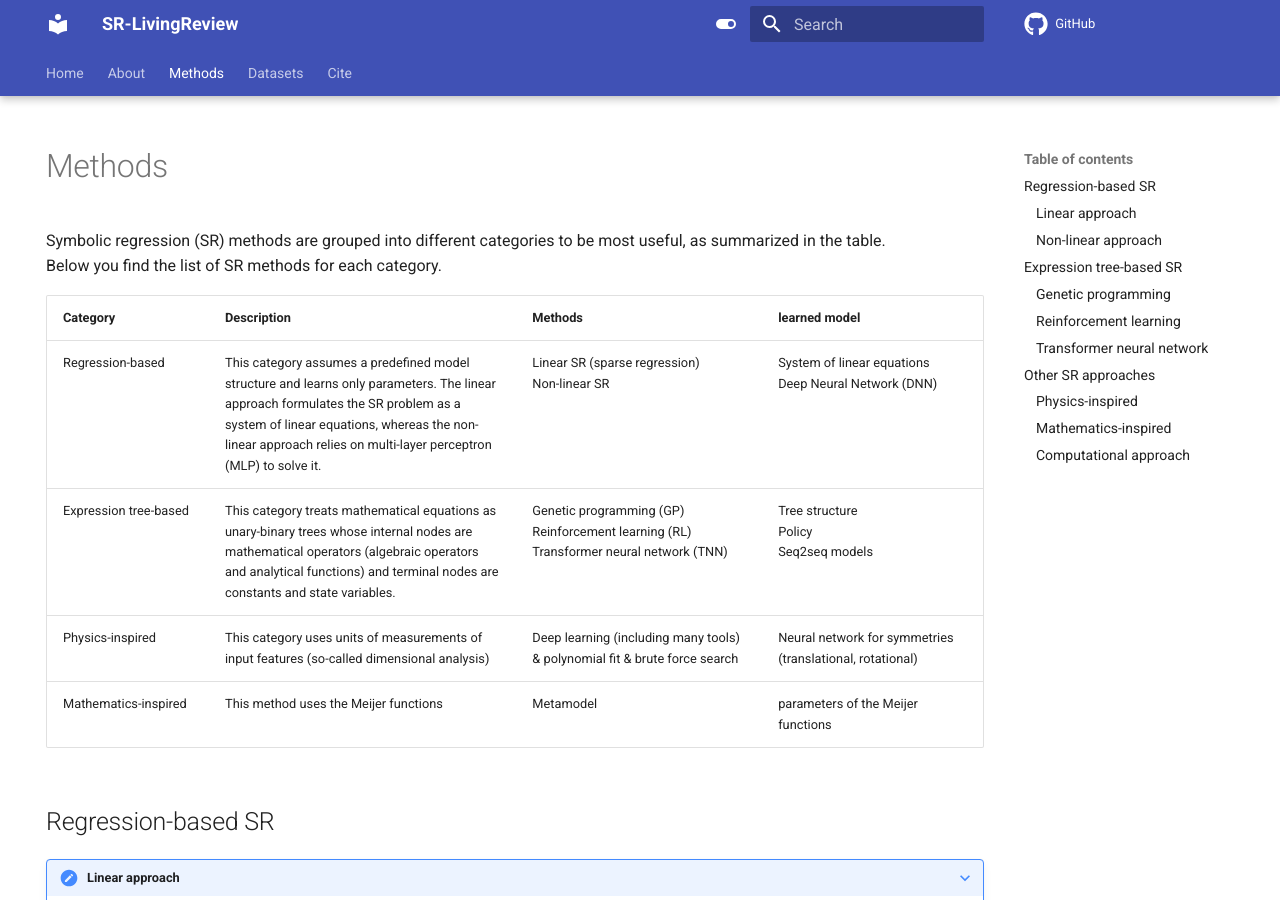
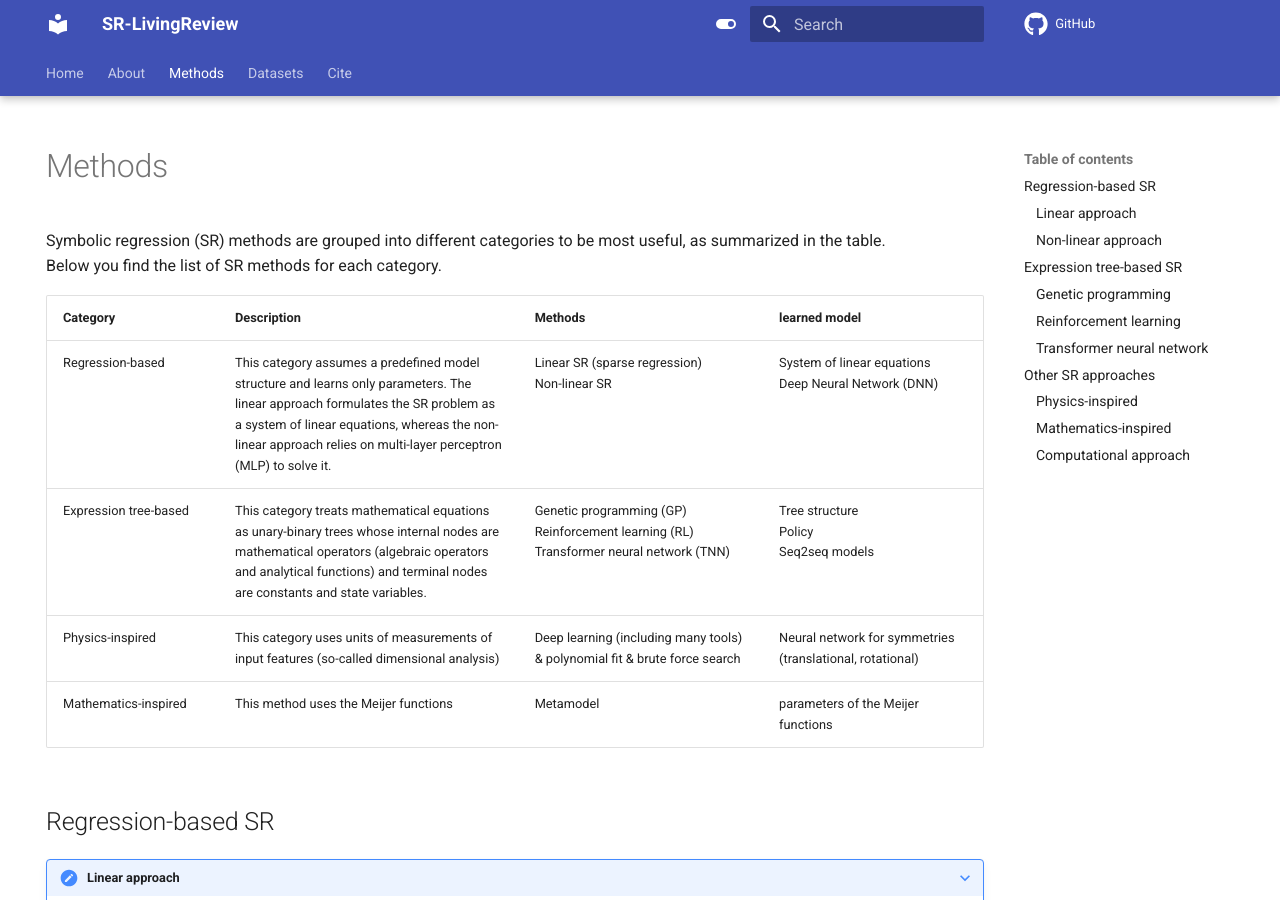
Before and after one commit to nmakke/SR-LivingReview, an MkDocs documentation site: the page built from docs/methods.md, in a window 1280 px wide and 900 px high. Built offline with MkDocs 1.6.1 and Material for MkDocs 9.7.7, drawn with Linux system fonts in a browser that asks for light colours; formulas are drawn with MathJax 3; comment, search, counter and statistics services are not loaded.

Commit message:
Update methods.md

```diff
--- a/docs/methods.md
+++ b/docs/methods.md
@@ -10,7 +10,7 @@ Below you find the list of SR methods for each category.
 <!--  **Other SR approaches** category includes methods inspired by other disciplines, such as physics and mathematics, to solve the SR problem.-->
 
 <!-- | Category | Description | Methods | learned model |-->
-| <div style="width:130px">Category</div> | <div style="width:200px">Description</div> | <div style="width:200px">Methods</div> | <div style="width:180px">learned model</div> |
+| <div style="width:140px">Category</div> | <div style="width:200px">Description</div> | <div style="width:200px">Methods</div> | <div style="width:180px">learned model</div> |
 | ---- | ------- | --- | --- |
 | Regression-based | This category assumes a predefined model structure and learns only parameters. The linear approach formulates the SR problem as a system of linear equations, whereas the non-linear approach relies on multi-layer perceptron (MLP) to solve it. | Linear SR (sparse regression) <br> Non-linear SR | System of linear equations <br> Deep Neural Network (DNN) |
 | Expression tree-based | This category treats mathematical equations as unary-binary trees whose internal nodes are mathematical operators (algebraic operators and  analytical functions) and terminal nodes are constants and state variables. | Genetic programming (GP) <br> Reinforcement learning (RL) <br> Transformer neural network (TNN) | Tree structure <br> Policy <br> Seq2seq models |
```
